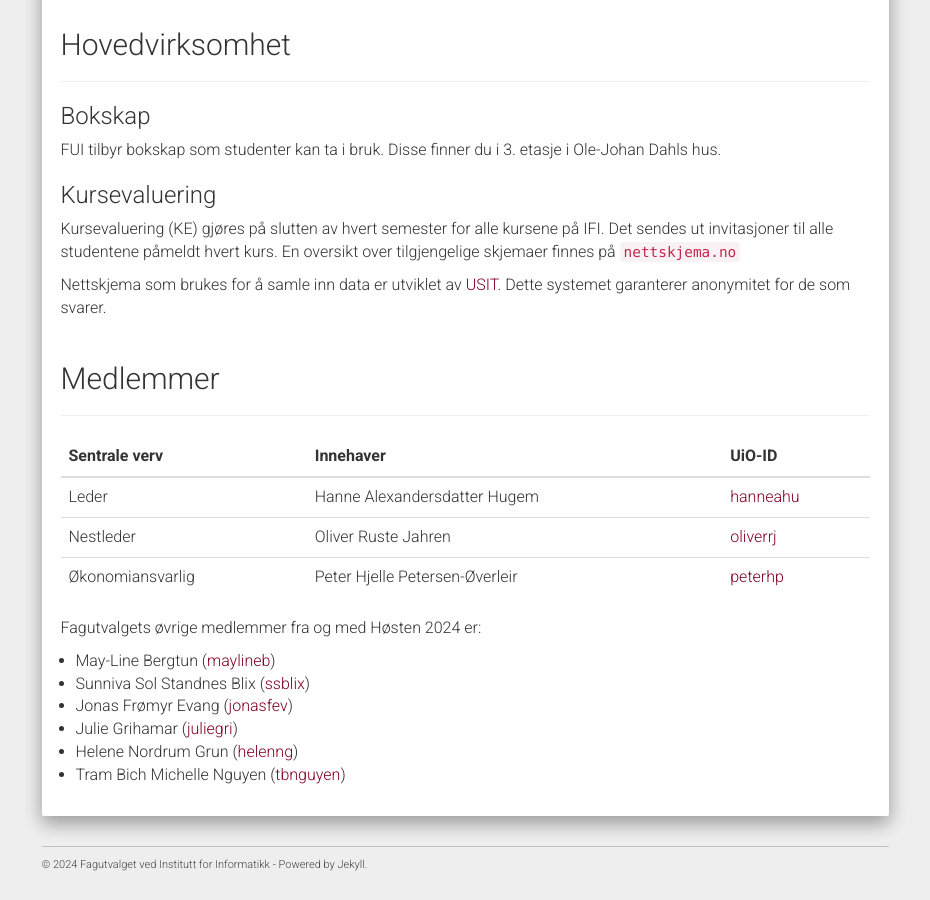
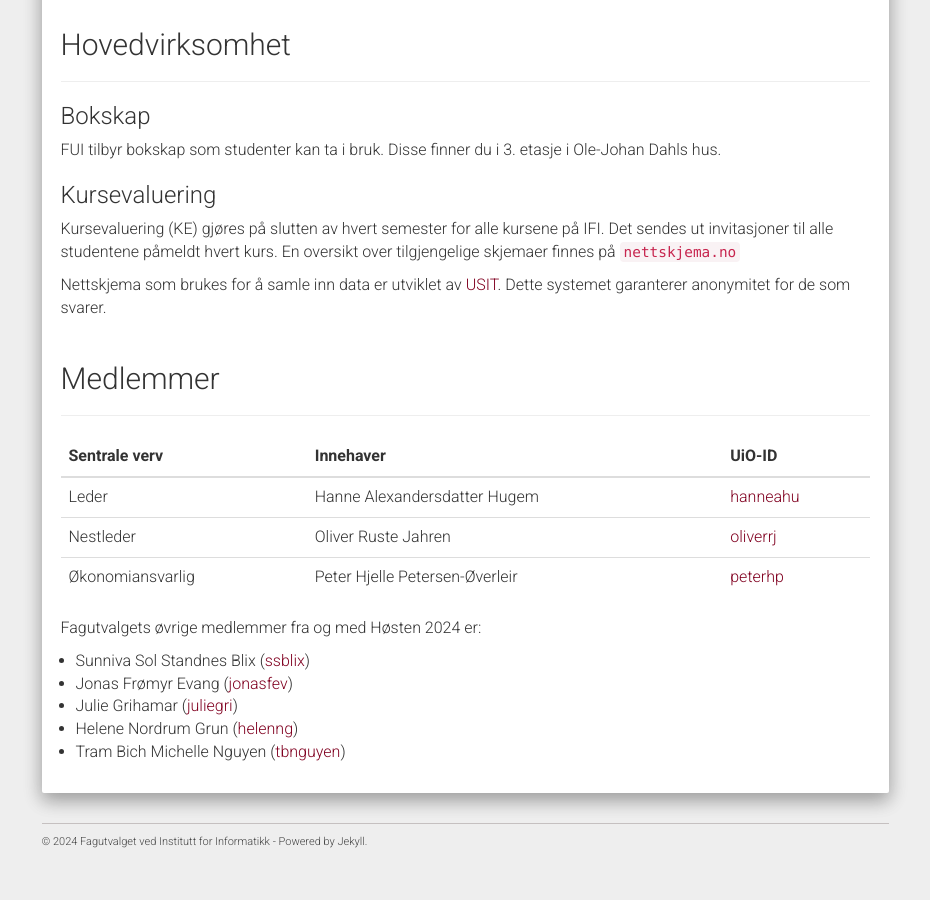
Before and after one commit to fui/fui.github.io, a Jekyll site: the page built from pages/fagutvalget.md, in a window 1280 px wide and 900 px high, scrolled down 752 px. Shown: the whole window, without its empty margins (321-1251 px from the left). Built offline with Jekyll 4.4.1, drawn with Linux system fonts in a browser that asks for light colours; after the commit the page ends 1629 px from its top, so only the background shows below that.

Commit message:
Oppdater oversikt over sittende medlemmer pr 2024-09-09.

```diff
--- a/pages/fagutvalget.md
+++ b/pages/fagutvalget.md
@@ -90,7 +90,6 @@ svarer.
 
 Fagutvalgets øvrige medlemmer fra og med Høsten 2024 er:
 
-- May-Line Bergtun ([maylineb](https://personer.uio.no/maylineb))
 - Sunniva Sol Standnes Blix ([ssblix](https://personer.uio.no/ssblix))
 - Jonas Frømyr Evang ([jonasfev](https://personer.uio.no/jonasfev))
 - Julie Grihamar ([juliegri](https://personer.uio.no/juliegri))
```
